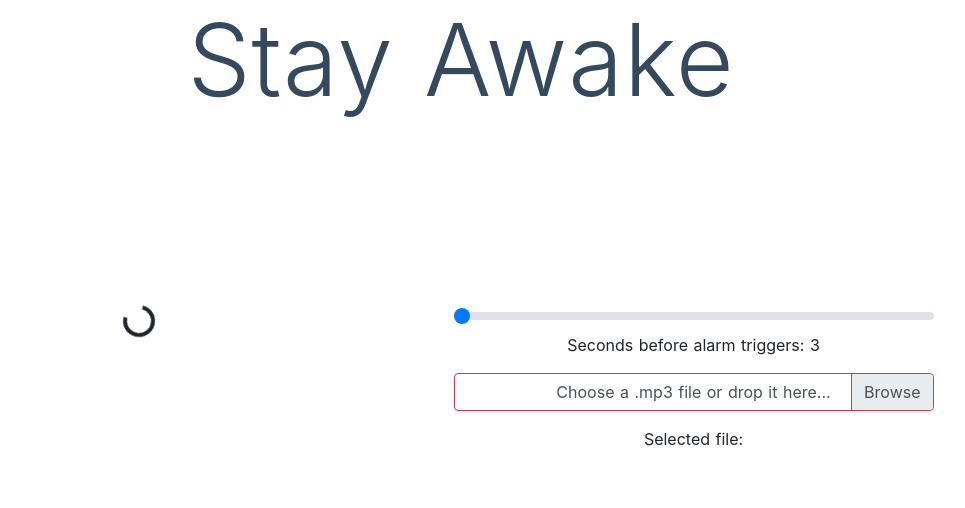
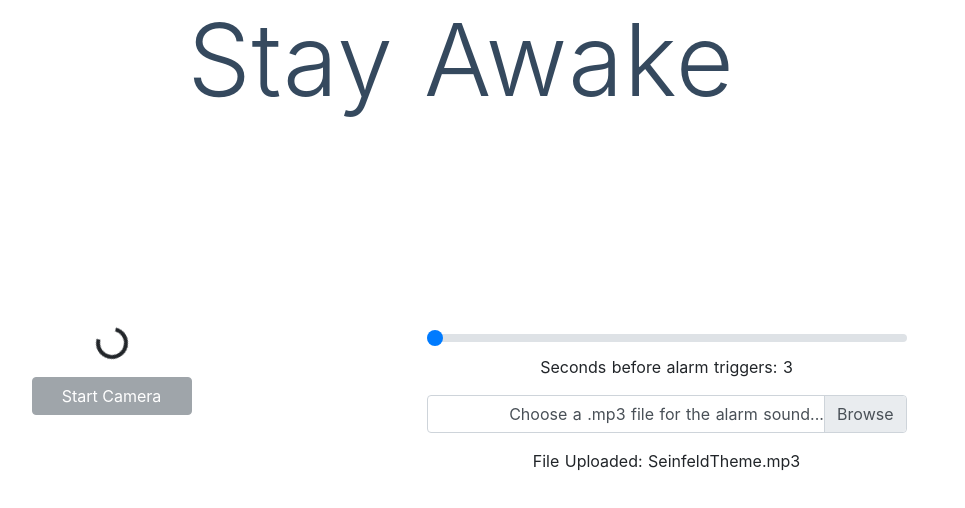
Before and after one commit to cosmatiy88/dont-fall-asleep, a Nuxt app: page / in a window 1280 px wide. Shown: the top 508 px of the page, without its empty margins (179-1144 px from the left). Built offline with nearby package versions, Linux system fonts and the light colour scheme.

Commit message:
Added start and stop camera
Co-Authored-By: Andrew <46986624+AndrewCaylor@users.noreply.github.com>

```diff
--- a/pages/index.vue
+++ b/pages/index.vue
@@ -5,9 +5,26 @@
     </h1>
 
     <div class="dashboardContainer">
-      <div>
-        <div v-if="loading" style:><i class="spinner-border"></i></div>
-        <canvas id="canvasOutput"></canvas>
+      <div style="display: flex; flex-direction: column; align-items: center;">
+        <div v-if="!cvLoaded">
+          <div v-if="loading"><i class="spinner-border"></i></div>
+        </div>
+        <canvas
+          v-else
+          id="canvasOutput"
+          :style="{ display: loading || !cvInterval ? 'none' : '' }"
+        ></canvas>
+        <b-button
+          v-if="!cvInterval"
+          :disabled="!cvLoaded"
+          @click="onOpenCvReady"
+        >
+          Start Camera
+        </b-button>
+
+        <b-button v-else @click="stopCv">
+          Stop Camera
+        </b-button>
       </div>
       <div style="max-width: 30em; width: 50%">
         <b-form-input
@@ -16,16 +33,18 @@
           min="3000"
           max="60000"
         ></b-form-input>
-        <p>Seconds before alarm triggers: {{ soundTriggerTime / 1000 }}</p>
+        <p>
+          Seconds before alarm triggers:
+          {{ Math.round(soundTriggerTime / 1000) }}
+        </p>
 
         <b-form-file
           accept=".mp3"
-          v-model="file1"
-          :state="Boolean(file1)"
-          placeholder="Choose a .mp3 file or drop it here..."
+          @change="onAudioUpload"
+          placeholder="Choose a .mp3 file for the alarm sound..."
           drop-placeholder="Drop file here..."
         ></b-form-file>
-        <div class="mt-3">Selected file: {{ file1 ? file1.name : "" }}</div>
+        <div v-if="audioName" class="mt-3">File Uploaded: {{ audioName }}</div>
 
         <p v-if="timeWithoutSeeingEyes > 0" style="margin-top: 1em">
           Your eyes have been closed for
@@ -48,7 +67,6 @@
 const faceCascadeFile = "haarcascade_frontalface_default.xml";
 const eyeCascadeFile = "haarcascade_eye.xml";
 let video = null;
-let audio = null;
 
 export default {
   data() {
@@ -59,7 +77,11 @@ export default {
       soundTriggerTime: 3000,
       timeWithoutSeeingEyes: 0,
       eye_worker: null,
-      file1: null
+      audio: null,
+      cvLoaded: false,
+      audioName: "SeinfeldTheme.mp3",
+      videoSetUpComplete: false,
+      proccessVideo: null
     };
   },
   head() {
@@ -71,7 +93,10 @@ export default {
           async: true,
           body: true,
           callback: () => {
-            this.onOpenCvReady();
+            cv.onRuntimeInitialized = () => {
+              this.cvLoaded = true;
+            };
+            // this.onOpenCvReady();
             console.log("callback called");
           }
         }
@@ -80,20 +105,39 @@ export default {
   },
   mounted() {
     video = document.getElementById("webcam");
-    audio = new Audio("SeinfeldTheme.mp3");
+    this.audio = new Audio("SeinfeldTheme.mp3");
     // this.eye_worker = new Worker("eye_worker.js");
   },
   methods: {
+    onAudioUpload(e) {
+      console.log(e);
+      e = e.target.files[0];
+      let reader = new FileReader();
+      this.audioName = e.name;
+      reader.onload = e => {
+        let dataURL = e.target.result;
+        this.audio = new Audio(dataURL);
+      };
+      reader.readAsDataURL(e);
+    },
     startCv() {
-      this.cvInterval ? this.cvInterval.clearInterval() : null;
+      this.cvInterval ? clearInterval(this.cvInterval) : null;
       this.cvInterval = setInterval(this.processVideo, 40);
     },
     stopCv() {
-      this.cvInterval.clearInterval();
+      clearInterval(this.cvInterval);
+      this.cvInterval = null;
+      this.soundPlaying = false;
+      this.audio.pause();
     },
     onOpenCvReady() {
+      console.log("onOpenCvReady called");
       let utils = new this.Utils("errorMessage"); //use utils class
-      cv.onRuntimeInitialized = () => {
+      if (this.videoSetUpComplete) {
+        this.startCv();
+        return;
+      }
+
       navigator.mediaDevices
         .getUserMedia({ video: true })
         .then(stream => {
@@ -102,6 +146,7 @@ export default {
           // use createFileFromUrl to "pre-build" the xml
           utils.createFileFromUrl(faceCascadeFile, faceCascadeFile, () => {
             utils.createFileFromUrl(eyeCascadeFile, eyeCascadeFile, () => {
+              this.videoSetUpComplete = true;
               this.setUpProcessVideo();
             });
           });
@@ -109,7 +154,6 @@ export default {
         .catch(function(err0r) {
           console.log(err0r);
         });
-      };
     },
     setUpProcessVideo() {
       const cap = new cv.VideoCapture(video);
@@ -151,11 +195,8 @@ export default {
         // start processing.
 
         cap.read(src);
-
         cropped = src.roi(rect);
-
         cv.resize(cropped, resized, dsize, 0, 0, cv.INTER_AREA);
-
         cv.cvtColor(resized, gray, cv.COLOR_RGBA2GRAY, 0);
 
         let eyesMax = 0;
@@ -227,13 +268,13 @@ export default {
         if (this.timeWithoutSeeingEyes > this.soundTriggerTime) {
           if (!this.soundPlaying) {
             this.soundPlaying = true;
-            audio.currentTime = 0;
-            audio.play();
+            this.audio.currentTime = 0;
+            this.audio.play();
             console.log("Playing audio");
           }
         } else {
           this.soundPlaying = false;
-          audio.pause();
+          this.audio.pause();
         }
 
         //setting loading here because it takes a while for the process to run the first time
@@ -242,7 +283,7 @@ export default {
         // Draws cv output (src) onto id="canvasOutput"
         cv.imshow("canvasOutput", resized);
       };
-
+      this.processVideo = processVideo;
       // start processing the video
       this.cvInterval = setInterval(processVideo, 40);
     },
@@ -426,8 +467,7 @@ export default {
 }
 
 #canvasOutput {
-  // transform: scale(1.5);
-  // margin: 20%;
+  border-radius: 0.5rem;
 }
 
 .dashboardContainer {
@@ -436,4 +476,9 @@ export default {
   justify-content: space-around;
   width: 100%;
 }
+
+.btn {
+  width: 10em;
+  margin: 1rem;
+}
 </style>
```
Lines whose indentation alone changed are shown as unchanged.
